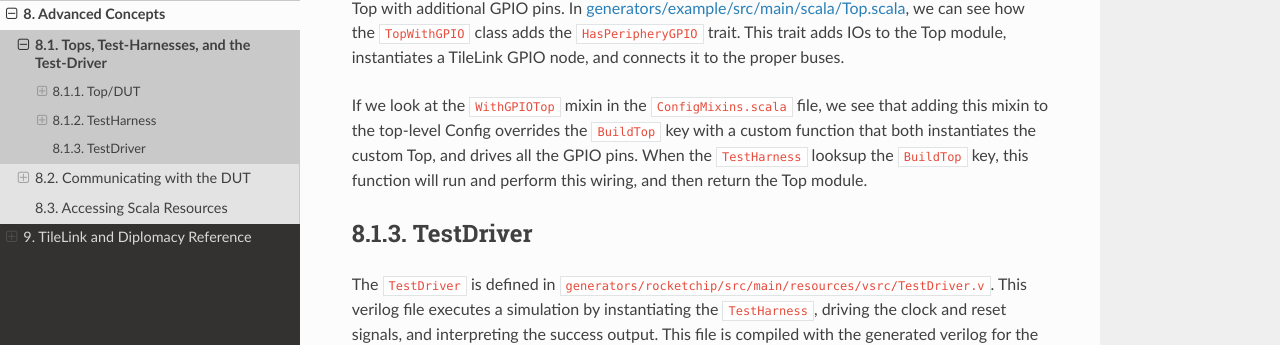
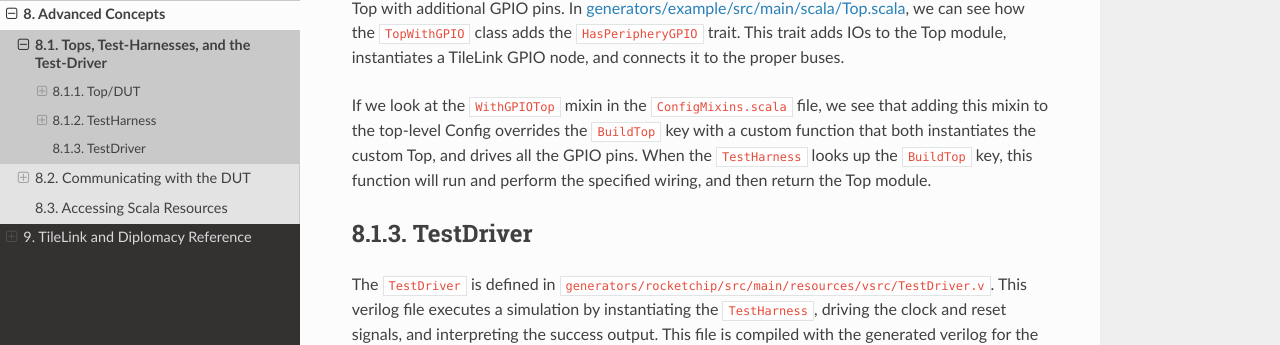
Before and after one commit to ucb-bar/chipyard, a Sphinx documentation site: the page built from docs/Advanced-Concepts/Top-Testharness.rst, in a window 1280 px wide and 900 px high, scrolled down 1675 px. Shown: the part 339-684 px from the top of the window. Built offline with Sphinx 7.4.7 and the Read the Docs theme 2.0.0, drawn with Linux system fonts in a browser that asks for light colours.

Commit message:
Update docs/Advanced-Concepts/Top-Testharness.rst [ci skip]
Co-Authored-By: alonamid <alonamid@eecs.berkeley.edu>

```diff
--- a/docs/Advanced-Concepts/Top-Testharness.rst
+++ b/docs/Advanced-Concepts/Top-Testharness.rst
@@ -80,7 +80,7 @@ instantiates a TileLink GPIO node, and connects it to the proper buses.
 
 If we look at the ``WithGPIOTop`` mixin in the ``ConfigMixins.scala`` file, we see that adding this mixin to the top-level Config overrides the
 ``BuildTop`` key with a custom function that both instantiates the custom Top, and drives all the GPIO pins.
-When the ``TestHarness`` looksup the ``BuildTop`` key, this function will run and perform this wiring, and then return the Top module.
+When the ``TestHarness`` looks up the ``BuildTop`` key, this function will run and perform the specified wiring, and then return the Top module.
 
 TestDriver
 -------------------------
```
